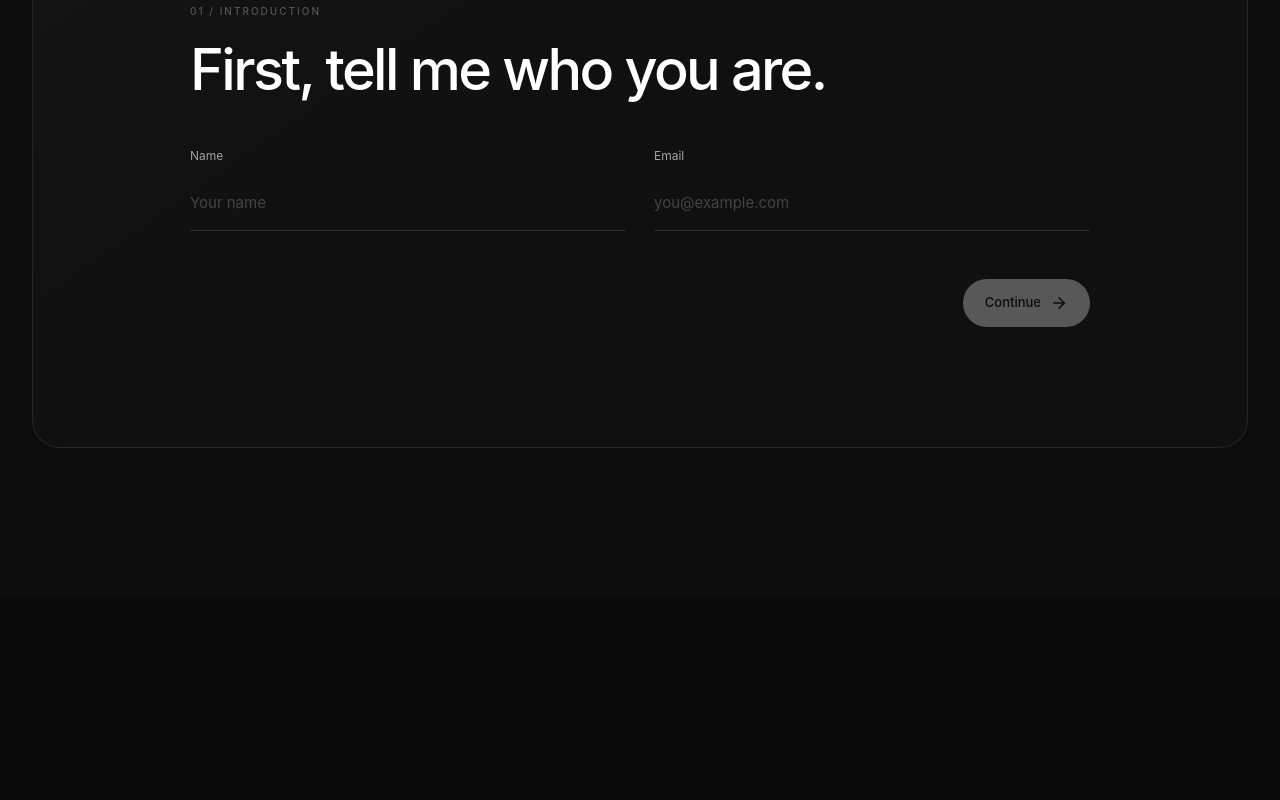
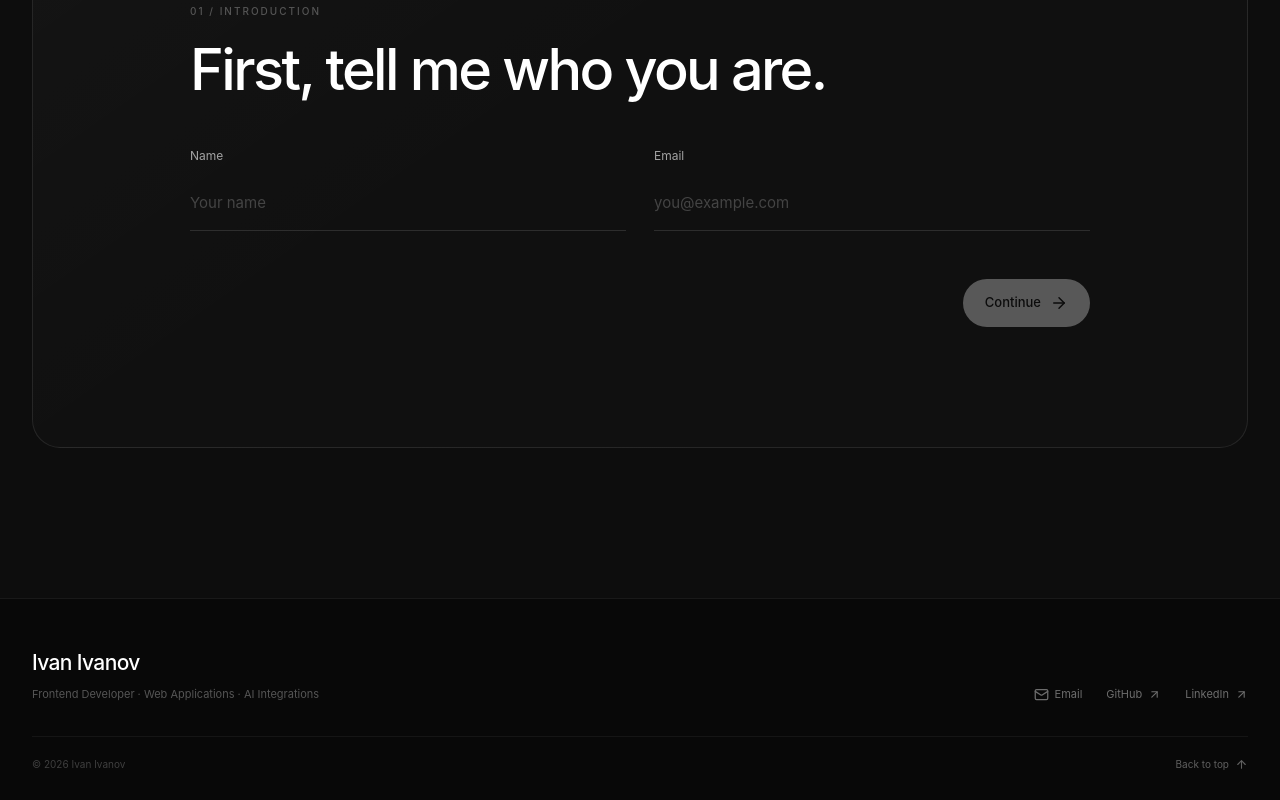
Before and after one commit to IvannIvannov/developer-portfolio, a React (Vite) app: page / in a window 1280 px wide. Shown: the part 7108-7908 px from the top of the page. Before the commit the page ends 7706 px from the top, so only its background shows below. Built offline with nearby package versions, Linux system fonts and the light colour scheme.

Commit message:
Add minimal portfolio footer

```diff
--- a/src/App.tsx
+++ b/src/App.tsx
@@ -1,4 +1,6 @@
 import Navbar from "./components/layout/Navbar";
+import Footer from './components/layout/Footer'
+
 import Hero from "./components/sections/Hero";
 import Projects from './components/sections/Projects'
 import About from './components/sections/About'
@@ -6,6 +8,7 @@ import Services from './components/sections/Services'
 import TechStack from './components/sections/TechStack'
 import AIProjectPlanner from './components/sections/AIProjectPlanner'
 import Contact from './components/sections/Contact'
+
 
 function App() {
   return (
@@ -18,6 +21,7 @@ function App() {
       <TechStack />
       <AIProjectPlanner />
       <Contact />
+      <Footer />
     </main>
   );
 }
--- /dev/null
+++ b/src/components/layout/Footer.css
@@ -0,0 +1,151 @@
+.footer {
+    padding: 48px 0 28px;
+
+    border-top: 1px solid rgba(255, 255, 255, 0.07);
+
+    background: #080808;
+}
+
+.footer__container {
+    width: 100%;
+    max-width: 1280px;
+
+    margin: 0 auto;
+
+    padding: 0 32px;
+}
+
+.footer__main {
+    display: flex;
+
+    align-items: flex-end;
+    justify-content: space-between;
+
+    gap: 40px;
+
+    padding-bottom: 34px;
+}
+
+.footer__brand h3 {
+    margin: 0;
+
+    font-size: 21px;
+    font-weight: 500;
+
+    letter-spacing: -0.03em;
+
+    color: #ffffff;
+}
+
+.footer__brand p {
+    margin: 7px 0 0;
+
+    font-size: 11px;
+
+    color: #555555;
+}
+
+.footer__links {
+    display: flex;
+
+    align-items: center;
+
+    gap: 24px;
+}
+
+.footer__links a {
+    display: inline-flex;
+
+    align-items: center;
+
+    gap: 6px;
+
+    font-size: 11px;
+
+    color: #6d6d6d;
+
+    transition: color 0.25s ease;
+}
+
+.footer__links a:hover {
+    color: #ffffff;
+}
+
+.footer__bottom {
+    display: flex;
+
+    align-items: center;
+    justify-content: space-between;
+
+    gap: 30px;
+
+    padding-top: 20px;
+
+    border-top: 1px solid rgba(255, 255, 255, 0.05);
+}
+
+.footer__bottom>span {
+    font-size: 10px;
+
+    color: #3f3f3f;
+}
+
+.footer__back-to-top {
+    display: inline-flex;
+
+    align-items: center;
+
+    gap: 6px;
+
+    padding: 0;
+
+    border: 0;
+
+    background: transparent;
+
+    color: #5f5f5f;
+
+    cursor: pointer;
+
+    font-size: 10px;
+
+    transition: color 0.25s ease;
+}
+
+.footer__back-to-top:hover {
+    color: #ffffff;
+}
+
+@media (max-width: 700px) {
+    .footer {
+        padding-top: 40px;
+    }
+
+    .footer__container {
+        padding: 0 20px;
+    }
+
+    .footer__main {
+        align-items: flex-start;
+
+        flex-direction: column;
+
+        gap: 24px;
+    }
+
+    .footer__links {
+        flex-wrap: wrap;
+
+        gap: 16px 22px;
+    }
+}
+
+@media (max-width: 520px) {
+    .footer__bottom {
+        align-items: flex-start;
+
+        flex-direction: column;
+
+        gap: 14px;
+    }
+}
--- /dev/null
+++ b/src/components/layout/Footer.tsx
@@ -0,0 +1,58 @@
+import { ArrowUp, ArrowUpRight, Mail } from "lucide-react";
+
+import "./Footer.css";
+
+const Footer = () => {
+  const scrollToTop = () => {
+    window.scrollTo({
+      top: 0,
+      behavior: "smooth",
+    });
+  };
+
+  return (
+    <footer className="footer">
+      <div className="footer__container">
+        <div className="footer__main">
+          <div className="footer__brand">
+            <h3>Ivan Ivanov</h3>
+
+            <p>Frontend Developer · Web Applications · AI Integrations</p>
+          </div>
+
+          <div className="footer__links">
+            <a href="mailto:your@email.com">
+              <Mail size={15} />
+              Email
+            </a>
+
+            <a href="https://github.com/" target="_blank" rel="noreferrer">
+              GitHub
+              <ArrowUpRight size={13} />
+            </a>
+
+            <a href="https://linkedin.com/" target="_blank" rel="noreferrer">
+              LinkedIn
+              <ArrowUpRight size={13} />
+            </a>
+          </div>
+        </div>
+
+        <div className="footer__bottom">
+          <span>© {new Date().getFullYear()} Ivan Ivanov</span>
+
+          <button
+            type="button"
+            className="footer__back-to-top"
+            onClick={scrollToTop}
+          >
+            Back to top
+            <ArrowUp size={13} />
+          </button>
+        </div>
+      </div>
+    </footer>
+  );
+};
+
+export default Footer;
```
